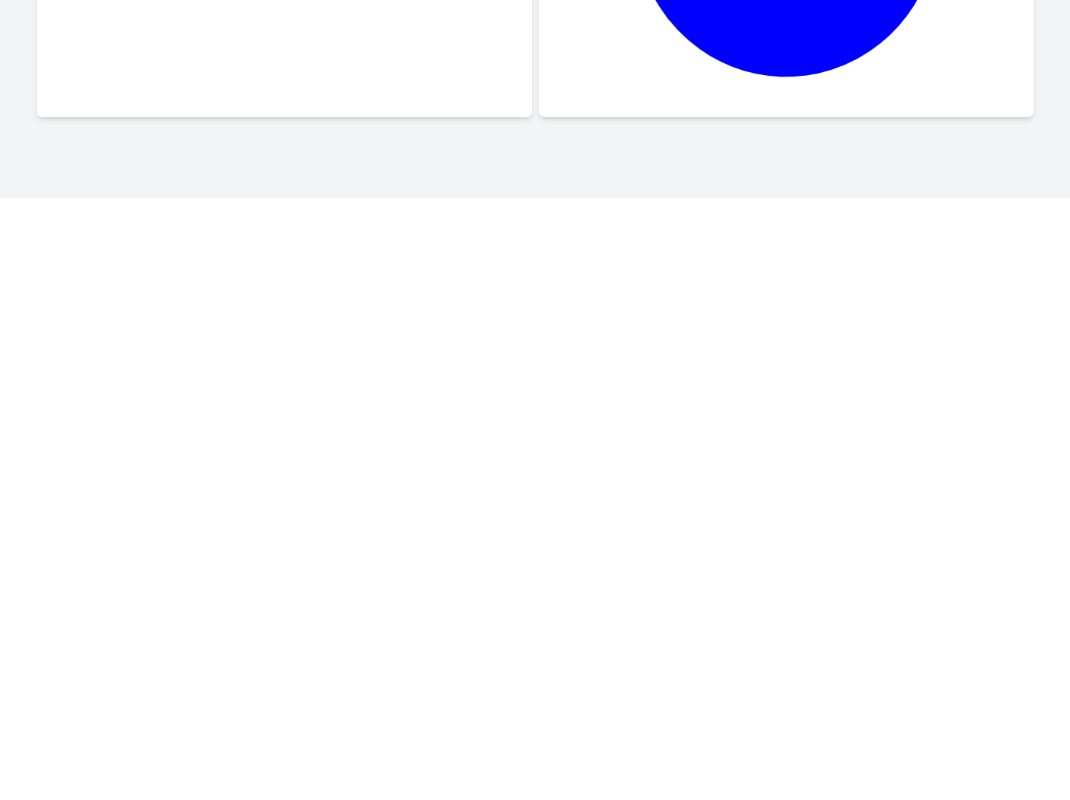
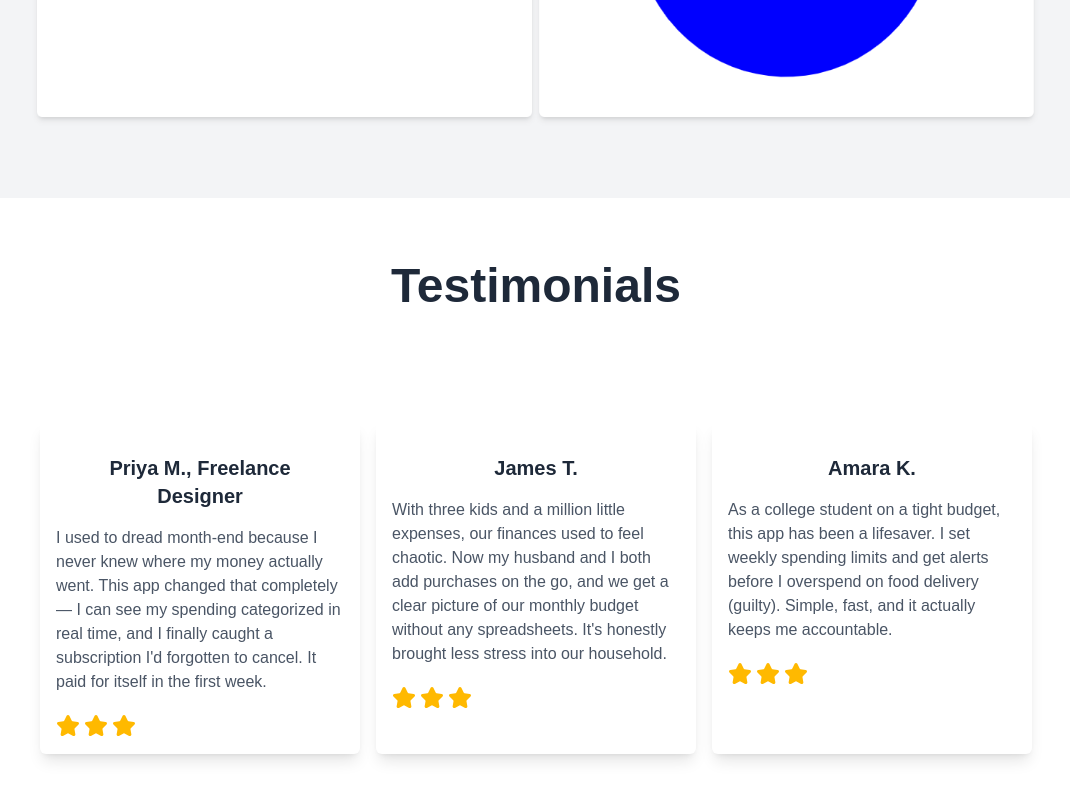
Before and after one commit to TONY-OCHIENG/ExpenseTracker, a React (Vite) app in the folder client/: page / in a window 1280 px wide. Shown: the part 1402-2202 px from the top of the page, without its empty margins (104-1174 px from the left). Before the commit the page ends 1600 px from the top, so only its background shows below. Built offline with nearby package versions, Linux system fonts and the light colour scheme.

Commit message:
Adding testimonials

```diff
--- a/client/src/pages/LandingPage.jsx
+++ b/client/src/pages/LandingPage.jsx
@@ -2,6 +2,7 @@ import React from 'react'
 import NavBar from '../components/Navbar'
 import Hero from './Hero'
 import Features from './Features'
+import Testimonials from './Testimonials'
 
 function LandingPage() {
   return (
@@ -9,6 +10,7 @@ function LandingPage() {
         <NavBar/>
         <Hero/>
         <Features/>
+        <Testimonials/>
     </div>
   )
 }
--- /dev/null
+++ b/client/src/pages/Testimonials.jsx
@@ -0,0 +1,40 @@
+import { Star } from 'lucide-react'
+import React from 'react'
+
+function Testimonials() {
+    const testimonials = [
+        {
+            name: "Priya M., Freelance Designer",
+            testimonial:"I used to dread month-end because I never knew where my money actually went. This app changed that completely — I can see my spending categorized in real time, and I finally caught a subscription I'd forgotten to cancel. It paid for itself in the first week.",
+        },{
+            name:"James T.",
+            testimonial:"With three kids and a million little expenses, our finances used to feel chaotic. Now my husband and I both add purchases on the go, and we get a clear picture of our monthly budget without any spreadsheets. It's honestly brought less stress into our household."
+        },{
+            name:"Amara K.",
+            testimonial:"As a college student on a tight budget, this app has been a lifesaver. I set weekly spending limits and get alerts before I overspend on food delivery (guilty). Simple, fast, and it actually keeps me accountable."
+        }
+    ]
+  return (
+    <div id='testimonials' className='py-16 h-[100vh] w-full bg-white'>
+        <div className='max-w-7xl md:w-[80%] mx-auto w-full px-4'>
+            <h1 className='md:text-5xl text-3xl text-gray-800 font-extrabold text-center'>Testimonials</h1>
+              <div className='grid grid-cols-1 md:grid-cols-3 gap-4 mt-20 md:mt-28'>
+                {
+                    testimonials.map((item) => (
+                        <div className='p-4 rounded-md shadow-lg bg-white'>
+                            <h1 className='text-center font-bold m-4 text-xl text-gray-800'>{item.name}</h1>
+                            <p className='text-gray-600 text-md'>{item.testimonial}</p>
+                            <p className='flex gap-1 mt-5 text-sm'><Star className='fill-amber-400 text-amber-400'/>
+                               <Star className='fill-amber-400 text-amber-400'/>
+                               <Star className='fill-amber-400 text-amber-400'/>
+                            </p>
+                        </div>
+                    ))
+                }
+            </div>
+        </div>
+    </div>
+  )
+}
+
+export default Testimonials
```
